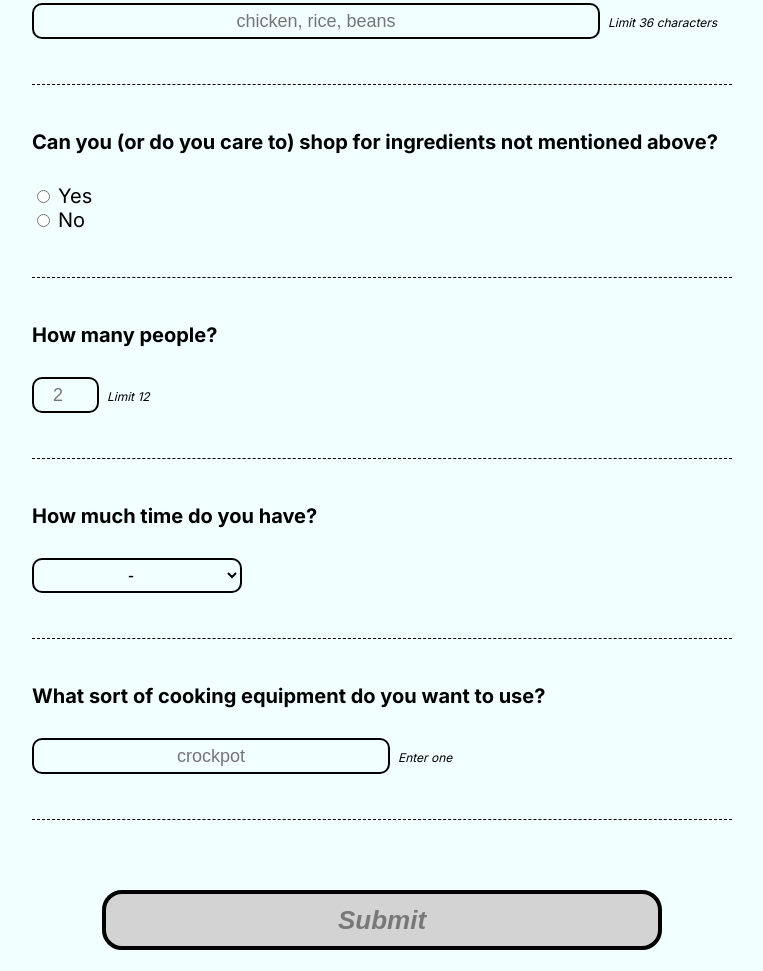
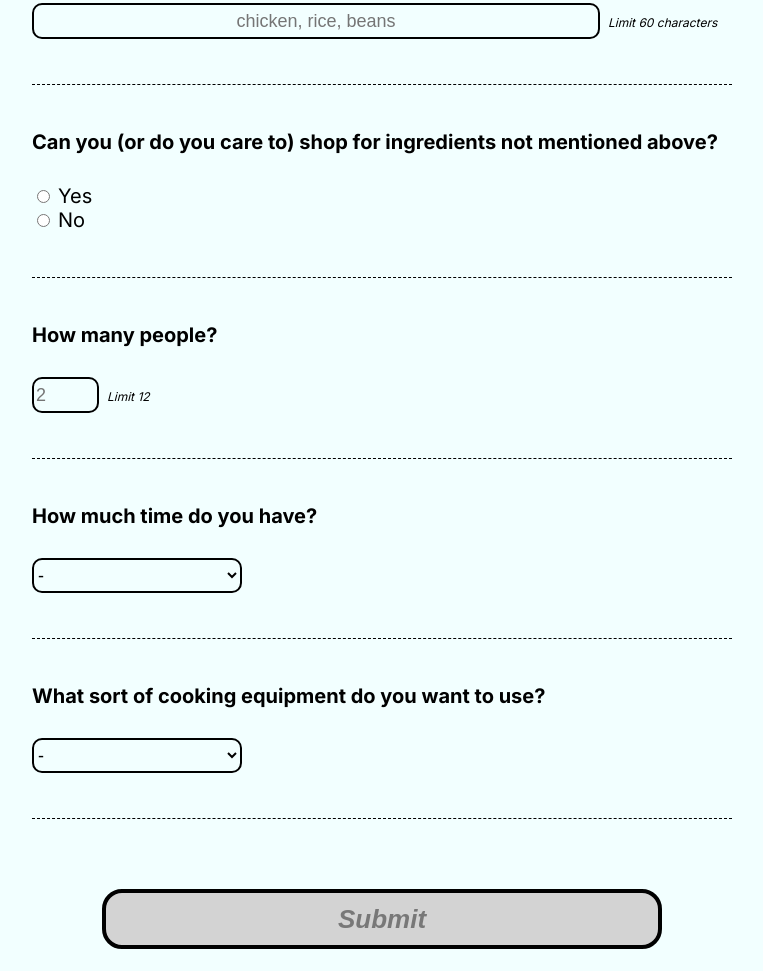
Before and after one commit to Eddie-OConnor/Sue, a website built with Vite: page index.html in a window 1280 px wide. Shown: the part 346-1317 px from the top of the page, without its empty margins (258-1021 px from the left). Built offline with nearby package versions, Linux system fonts and the light colour scheme.

Commit message:
changed cooking equipment to pick list to limit user variance

```diff
--- a/index.css
+++ b/index.css
@@ -90,27 +90,23 @@ input[type='text']{
     font-size: 18px;
 }
 
-#cooking-equipment{
-    width: 50%;
-}
-
 label{
     font-size: 20px;
     font-weight: normal;
 }
 
-#total-people, #cooking-time{
+#total-people, #cooking-time, #cooking-equipment{
     height: 30px;
     border: solid 2px black;
     border-radius: 10px;
-    text-align: center;
+    text-align: left;
     background-color: #f2ffff;
     font-size: 18px;
 }
 
-#cooking-time{
-    width: 50%;
+#cooking-time, #cooking-equipment{
     height: 35px;
+    width: 60%;
 }
 
 #main-btn{
@@ -297,7 +293,7 @@ a{
         display: inline;
     }
 
-    #cooking-time{
+    #cooking-time, #cooking-equipment{
         width: 30%;
     }
 
--- a/index.html
+++ b/index.html
@@ -27,7 +27,7 @@
 
             <div class="question-container">
                 <h3 class="question">What ingredients do want to use?</h3>
-                <input type="text" placeholder="chicken, rice, beans" maxlength="36" id="ingredients"><span class="desktop-span hidden">Limit 36 characters</span>
+                <input type="text" placeholder="chicken, rice, beans" maxlength="60" id="ingredients"><span class="desktop-span hidden">Limit 60 characters</span>
             </div>
 
             <div class="question-container">
@@ -57,8 +57,18 @@
             </div>
 
             <div class="question-container">
-                <h3 class="question">What sort of cooking equipment do you want to use?</h3>
-                <input type="text" placeholder="crockpot" maxlength="20" id="cooking-equipment"><span class="desktop-span hidden">Enter one</span>
+                <label for="cooking-equipment"><h3 class="question">What sort of cooking equipment do you want to use?</h3></label>
+                <!-- <input type="text" placeholder="crockpot" maxlength="20" id="cooking-equipment"><span class="desktop-span hidden">Enter one</span> -->
+                <select id="cooking-equipment">
+                    <option> - </option>
+                    <option>Oven/Stovetop</option>
+                    <option>Grill/Smoker</option>
+                    <option>Air Fryer</option>
+                    <option>Crockpot/Slow cooker</option>
+                    <option>Skillet</option>
+                    <option>Toaster Oven</option>
+                    <option>Microwave</option>
+                </select>
             </div>
 
         </div>
--- a/index.js
+++ b/index.js
@@ -16,7 +16,9 @@ mainBtn.addEventListener('click', function () {
         const additionalIngredients = additionalIngredientForm.querySelector('input[type="radio"]:checked').value
         console.log(ingredients.value, additionalIngredients, people.value, time.value, equipment.value)
 
-        main(ingredients.value, additionalIngredients, people.value, time.value, equipment.value)
+        console.log(ingredients.value, additionalIngredients, people.value, time.value, equipment.value)
+
+        // main(ingredients.value, additionalIngredients, people.value, time.value, equipment.value)
         mainBtn.innerText = 'Reset'
     } else {
         location.reload()
```
